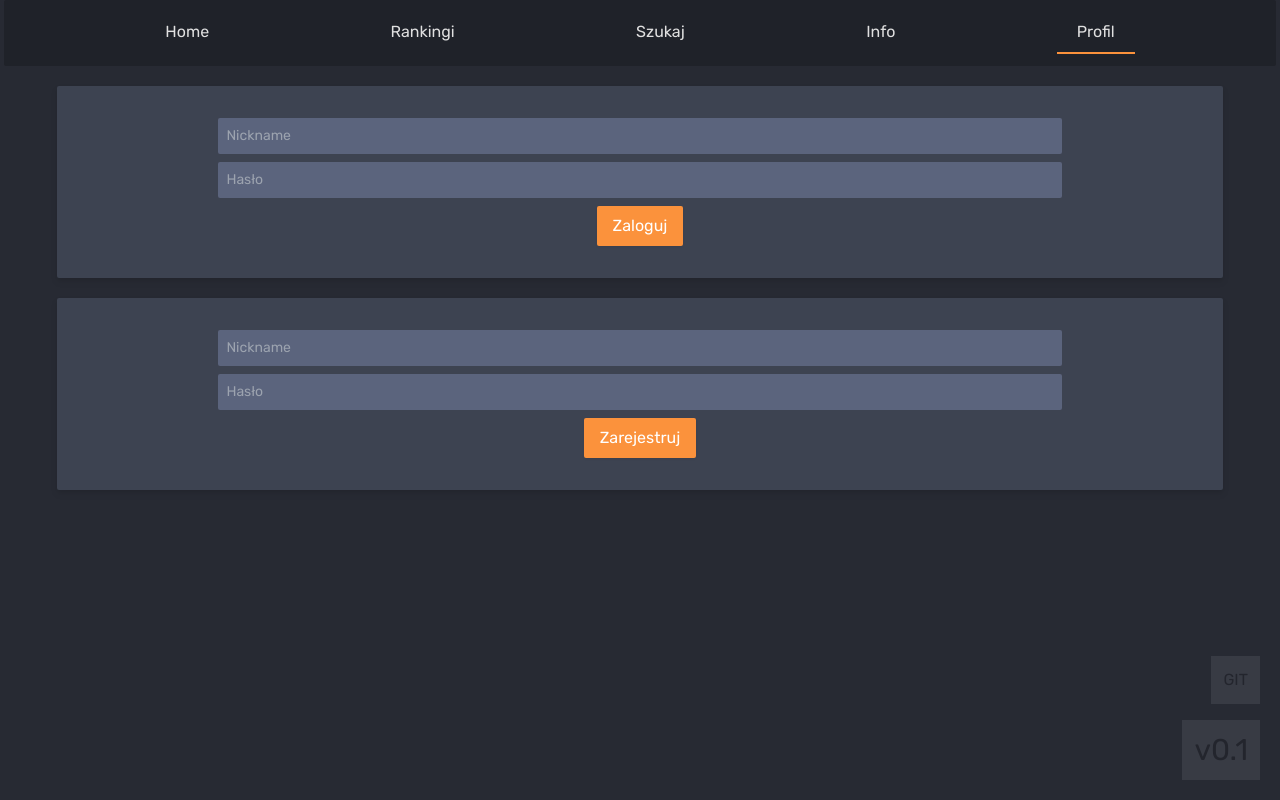
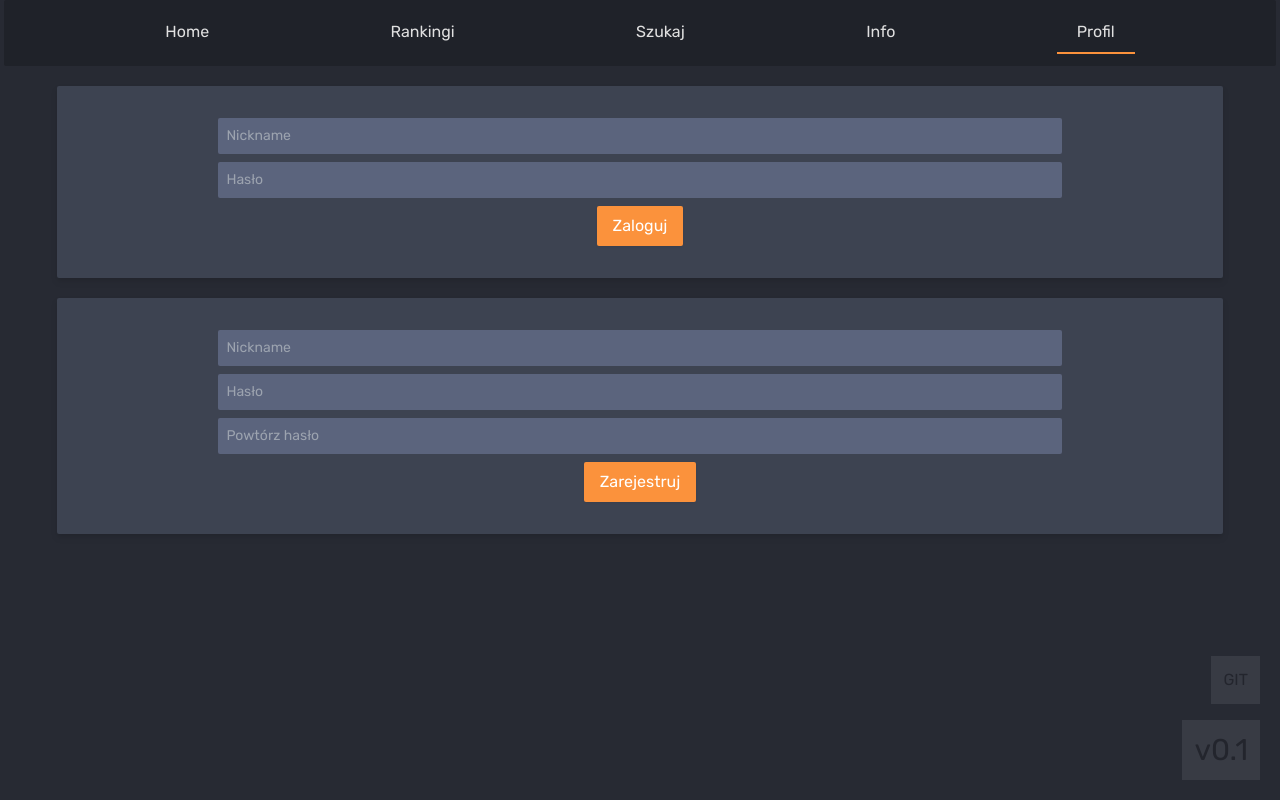
Before and after one commit to Horikaze/danmaczku, a Next.js app: page /profile in a window 1280 px wide. Built offline with nearby package versions, Linux system fonts and the light colour scheme; no server answers.

Commit message:
added repeat password

```diff
--- a/app/profile/components/Auth/Login.tsx
+++ b/app/profile/components/Auth/Login.tsx
@@ -42,10 +42,11 @@ export default function Login() {
   };
   return (
     <CardWithoutName>
+
       <form
         onSubmit={handleSubmit}
         className="flex flex-col gap-2 justify-center text-text items-center py-4 px-10"
-      >
+        >
         <input
           type="text"
           name="nickname"
@@ -56,7 +57,7 @@ export default function Login() {
           type="password"
           name="password"
           placeholder="Hasło"
-          className="p-2 rounded-sm focus:outline-none  w-4/5 bg-content text-sm outline-gray-400"
+          className="p-2 rounded-sm focus:outline-none 2xl:mb-11  w-4/5 bg-content text-sm outline-gray-400"
         />
         <div className="grid grid-cols-3 w-full">
           <div className="col-start-2 flex justify-center">
--- a/app/profile/components/Auth/Register.tsx
+++ b/app/profile/components/Auth/Register.tsx
@@ -13,6 +13,7 @@ export default function Register() {
       const formData = new FormData(event.currentTarget);
       const nickname = formData.get("nickname") as string;
       const password = formData.get("password") as string;
+      const password2 = formData.get("password2") as string;
       if (nickname == "" || password == "") {
         throw new Error("Wpisz dane baka!");
       }
@@ -23,6 +24,9 @@ export default function Register() {
         password.length > 20
       ) {
         throw new Error("Hasło < 6, Nickname < 2, Max 20 znków");
+      }
+      if (password !== password2) {
+        throw new Error("Hasła nie są takie same");
       }
       const result = await createUserWithEmailAndPassword(
         auth,
@@ -72,6 +76,12 @@ export default function Register() {
           placeholder="Hasło"
           className="p-2 rounded-sm focus:outline-none  w-4/5 bg-content text-sm outline-gray-400"
         />
+        <input
+          type="password"
+          name="password2"
+          placeholder="Powtórz hasło"
+          className="p-2 rounded-sm focus:outline-none  w-4/5 bg-content text-sm outline-gray-400"
+        />
         <button
           type="submit"
           className="bg-orange-400 text-white hover:bg-orange-500 drop-shadow-sm rounded-sm px-4 py-2"
```
